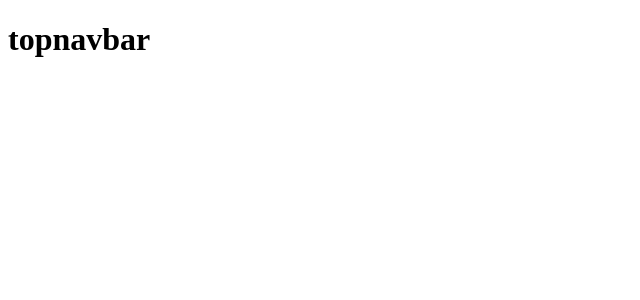
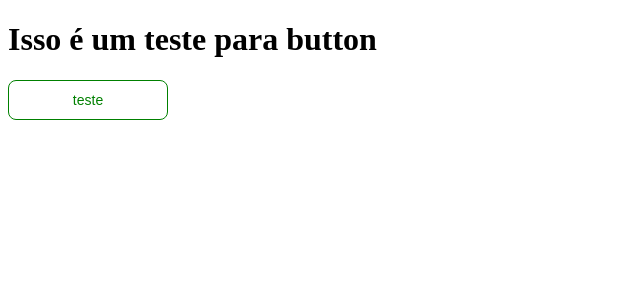
Before and after one commit to iuriluna/ipcvt, a React (Create React App) app in the folder church-project/: page / in a window 1280 px wide. Shown: the top 300 px of the page, without its empty margins (0-640 px from the left). Built offline with nearby package versions, Linux system fonts and the light colour scheme; the HTML template or start-up script is replaced by a standard one.

Commit message:
feat: button component

```diff
--- a/church-project/src/App.jsx
+++ b/church-project/src/App.jsx
@@ -1,9 +1,16 @@
-import TopNavBar from './components/TopNavBar';
+import Button from './components/Button';
 
 function App() {
   return (
     <div>
-      <TopNavBar />
+      <h1>Isso é um teste para button</h1>
+      <Button
+        colorBorder={'green'}
+        fontColor={'green'}
+        title={'teste'}
+        stroked={true}
+        sizeText={'14px'}
+      />
     </div>
   );
 }
--- /dev/null
+++ b/church-project/src/components/Button/index.jsx
@@ -0,0 +1,24 @@
+import { useState } from 'react';
+import './styles.css';
+
+function Button({ title, stroked, colorBorder, fontColor, event, sizeText }) {
+  const [isHover, setIsHover] = useState(false);
+  return (
+    <button
+      onClick={event}
+      className='button-component'
+      style={{
+        border: stroked === true ? `1px solid ${colorBorder}` : 'none',
+        background: isHover ? colorBorder : 'transparent',
+        color: isHover ? 'white' : fontColor,
+        fontSize: sizeText,
+      }}
+      onMouseEnter={() => setIsHover(true)}
+      onMouseLeave={() => setIsHover(false)}
+    >
+      {title}
+    </button>
+  );
+}
+
+export default Button;
--- /dev/null
+++ b/church-project/src/components/Button/styles.css
@@ -0,0 +1,8 @@
+.button-component {
+  border: 1px solid rgb(47, 47, 47);
+  width: 10rem;
+  border-radius: 8px;
+  padding: 0.7rem 1rem;
+  background: none;
+  cursor: pointer;
+}
```
